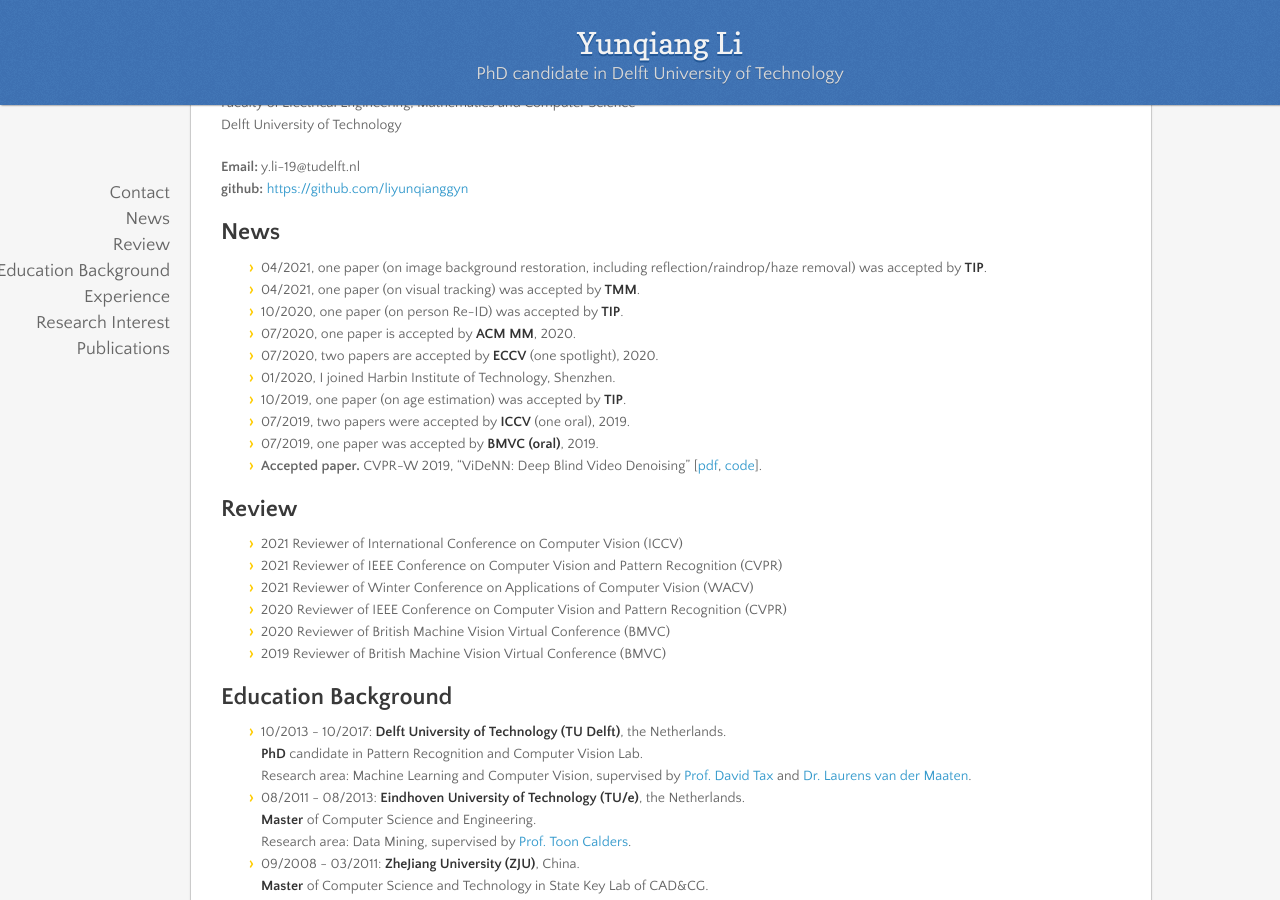
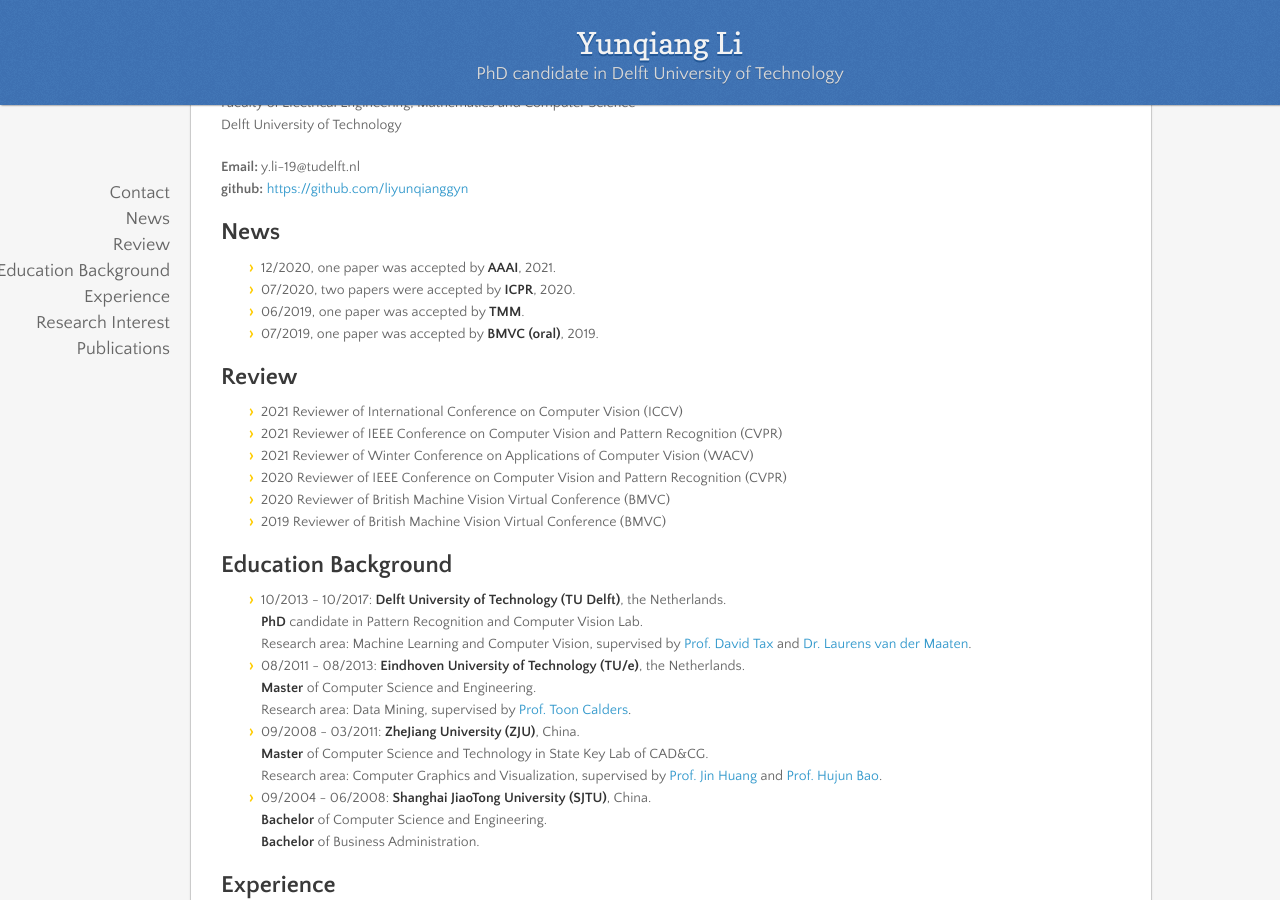
Before and after one commit to liyunqianggyn/liyunqianggyn.github.io, a Jekyll site: the page built from index.md, in a window 1280 px wide and 900 px high, scrolled down 437 px. Built offline with Jekyll 4.4.1, drawn with Linux system fonts in a browser that asks for light colours; nearby versions of some CDN libraries; our own code applies the rules of GitHub Pages for plain Markdown files.

Commit message:
Update index.md

```diff
--- a/index.md
+++ b/index.md
@@ -12,17 +12,10 @@ Delft University of Technology
 <b>github:</b> <a href="https://github.com/liyunqianggyn">https://github.com/liyunqianggyn</a> <br/>
 
 ## News
-* 04/2021, one paper (on image background restoration, including reflection/raindrop/haze removal) was accepted by __TIP__.
-* 04/2021, one paper (on visual tracking) was accepted by __TMM__.
-* 10/2020, one paper (on person Re-ID) was accepted by __TIP__.
-* 07/2020, one paper is accepted by __ACM MM__, 2020.
-* 07/2020, two papers are accepted by __ECCV__ (one spotlight), 2020.
-* 01/2020, I joined Harbin Institute of Technology, Shenzhen.
-* 10/2019, one paper (on age estimation) was accepted by __TIP__.
-* 07/2019, two papers were accepted by __ICCV__ (one oral), 2019.
+* 12/2020, one paper was accepted by __AAAI__, 2021.
+* 07/2020, two papers were accepted by __ICPR__, 2020.
+* 06/2019, one paper was accepted by __TMM__.
 * 07/2019, one paper was accepted by __BMVC (oral)__, 2019.
-- <b>Accepted paper.</b> CVPR-W 2019, "ViDeNN: Deep Blind Video Denoising" [<a href="pub/clausCVPRW19videoDenoise.pdf">pdf</a>, <a href="https://github.com/clausmichele/ViDeNN">code</a>].<br/>
-
 
 ## Review
 
```
